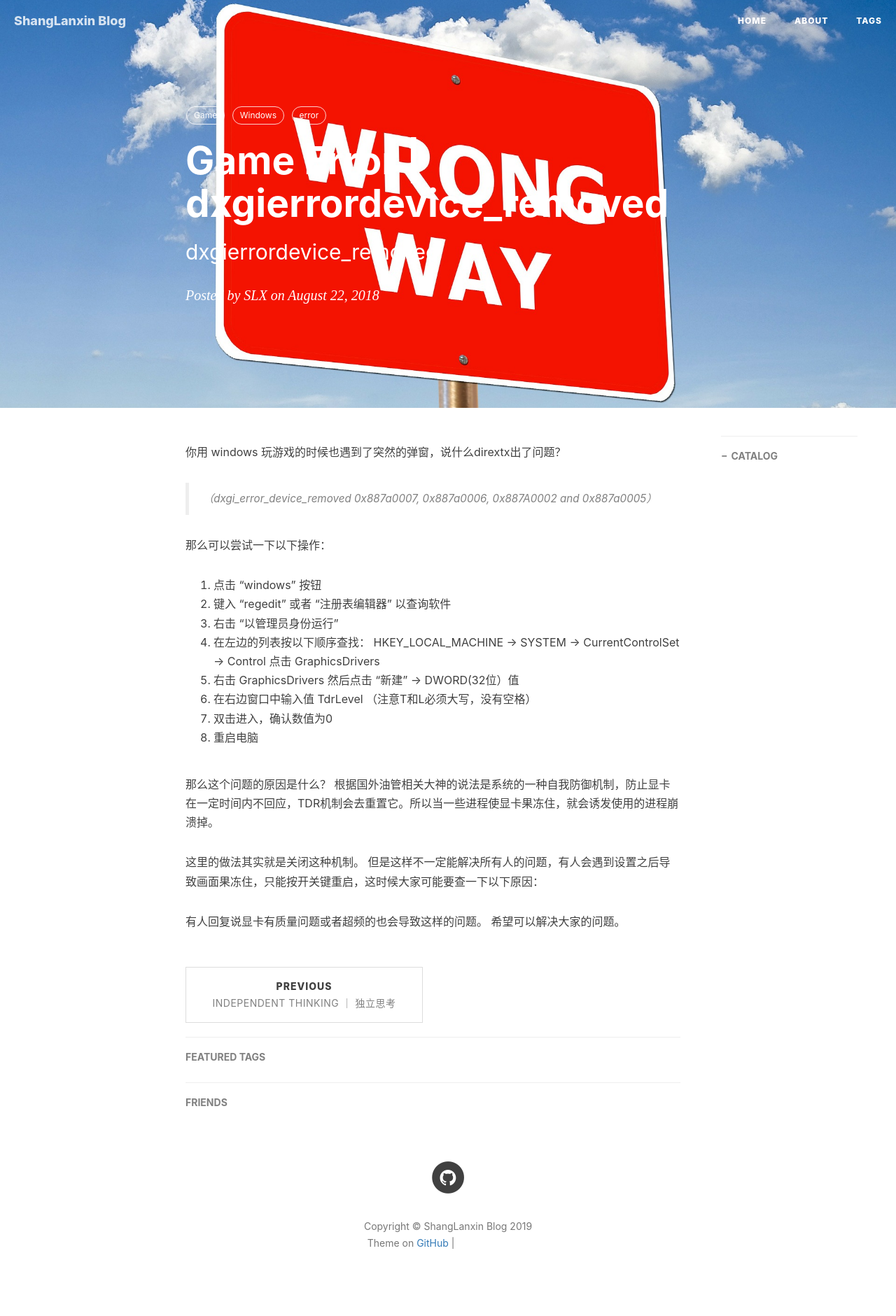
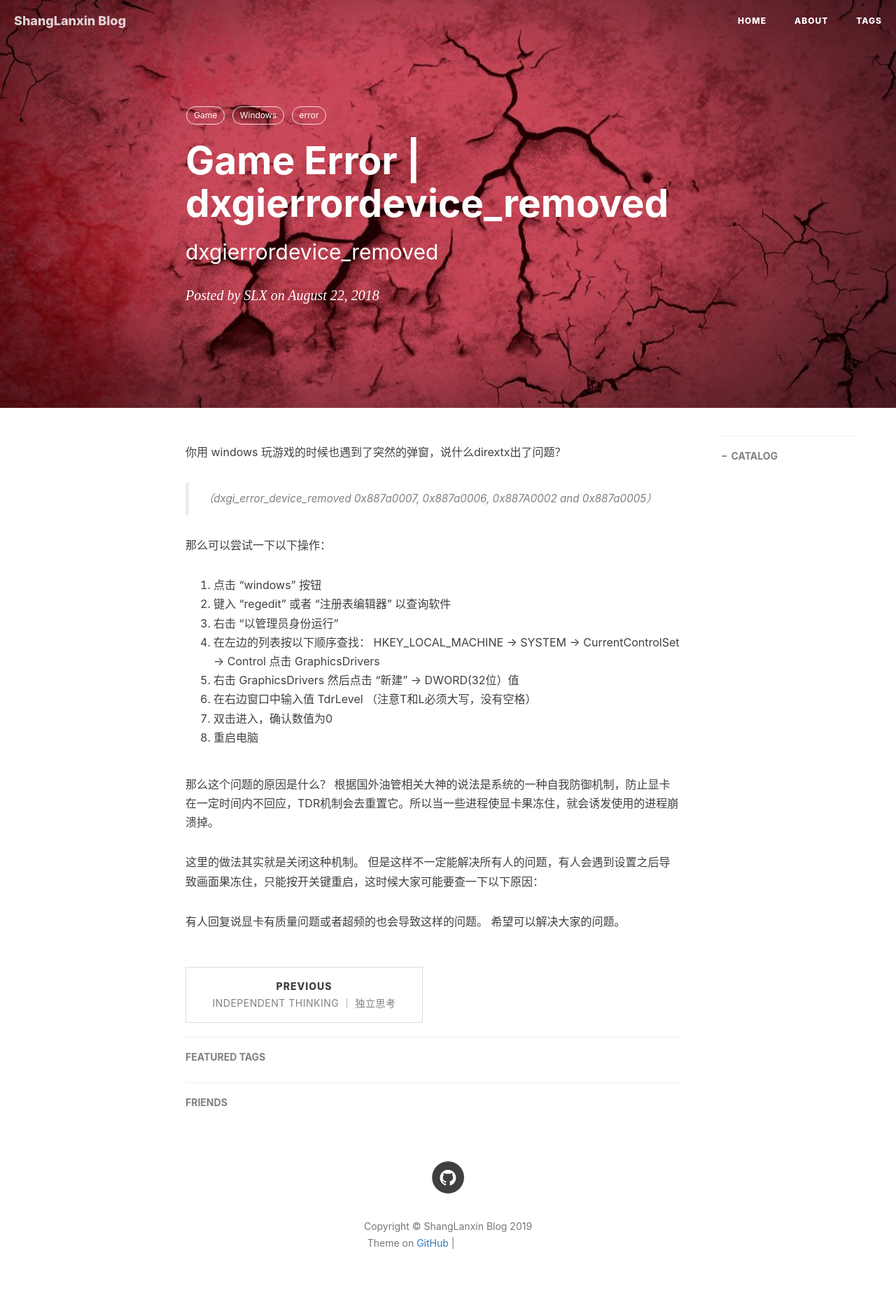
Before and after one commit to shanglanxin/shanglanxin.github.io, a Jekyll site: the page built from _posts/2018-08-23-dirext_x_error.md, in a window 1280 px wide. Shown: the whole page at 70% size. Built offline with Jekyll 4.4.1, drawn with Linux system fonts in a browser that asks for light colours; nearby versions of some CDN libraries; comment, search, counter and statistics services are not loaded; grey boxes are pictures that could not be loaded.

Commit message:
change image

```diff
--- a/_posts/2018-08-23-dirext_x_error.md
+++ b/_posts/2018-08-23-dirext_x_error.md
@@ -4,7 +4,7 @@
 subtitle:   dxgierrordevice_removed
 date:       2018-08-22
 author:     SLX
-header-img: img/post-bg-error.jpg
+header-img: img/post-bg-red.jpg
 catalog: true
 tags:
     - Game
```
Also changed, not shown: img/post-bg-red.jpg (added).
